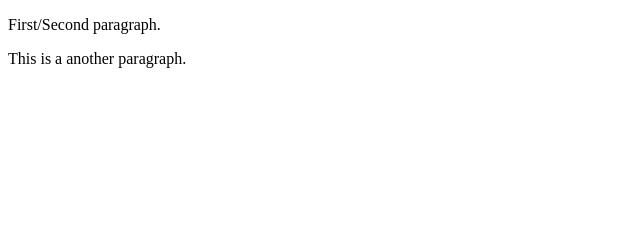
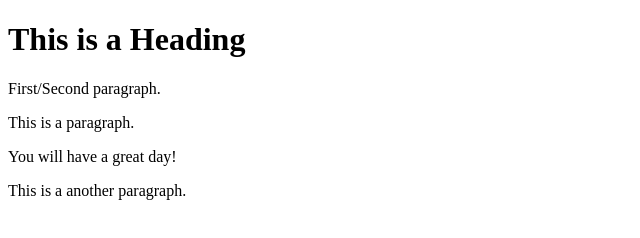
Before and after one commit to maryammerchant/learning-git, a plain HTML site: page index.html in a window 1280 px wide. Shown: the whole page, without its empty margins (0-640 px from the left). Drawn offline with Linux system fonts and the light colour scheme.

Commit message:
Update index.html

```diff
--- a/index.html
+++ b/index.html
@@ -4,7 +4,10 @@
 <title>Page Title</title>
 </head>
 <body>
+    <h1>This is a Heading</h1>
     <p>First/Second paragraph.</p>
+    <p>This is a paragraph.</p>
+    <p> You will have a great day!</p>
     <p>This is a  another paragraph.</p>
 </body>
 </html
```
